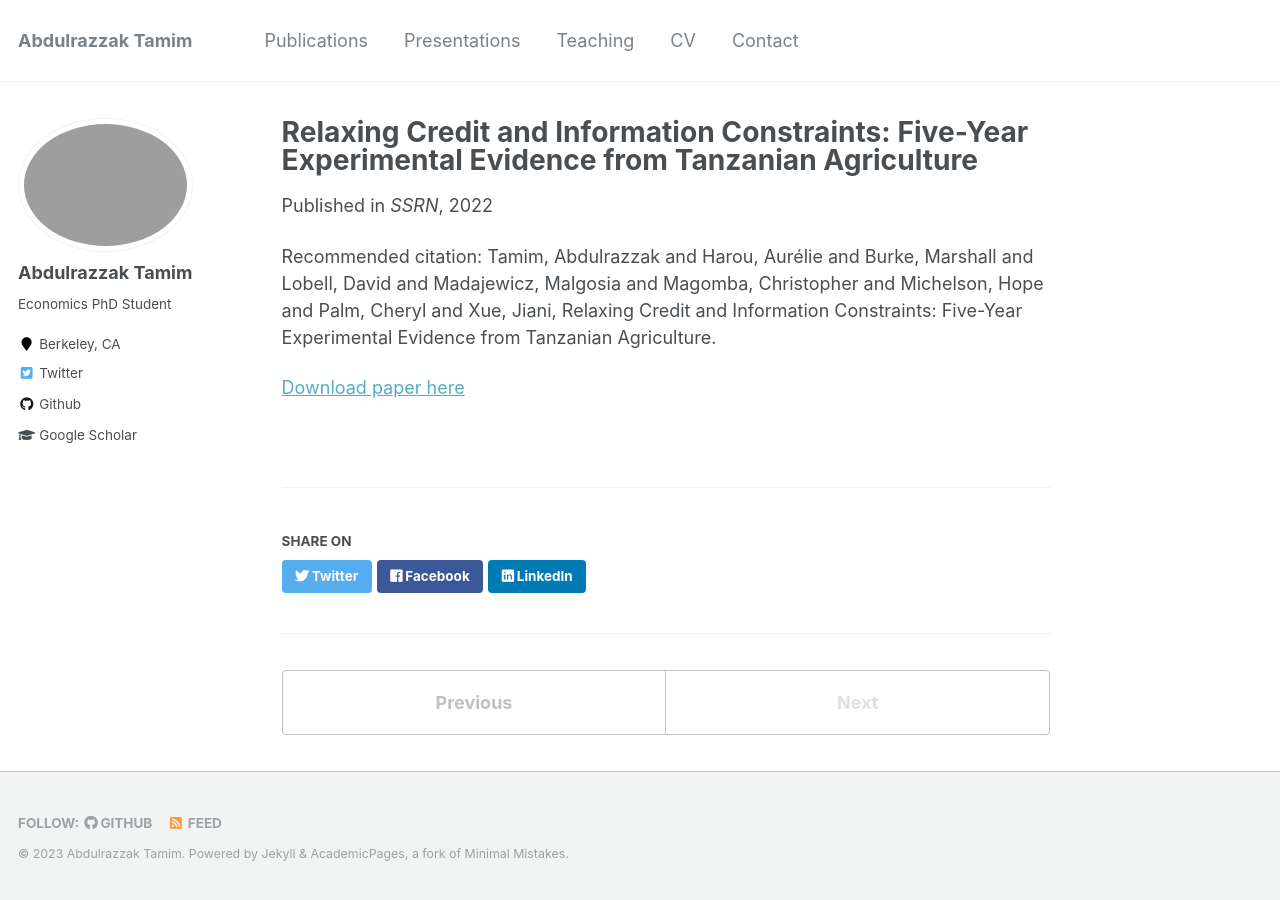
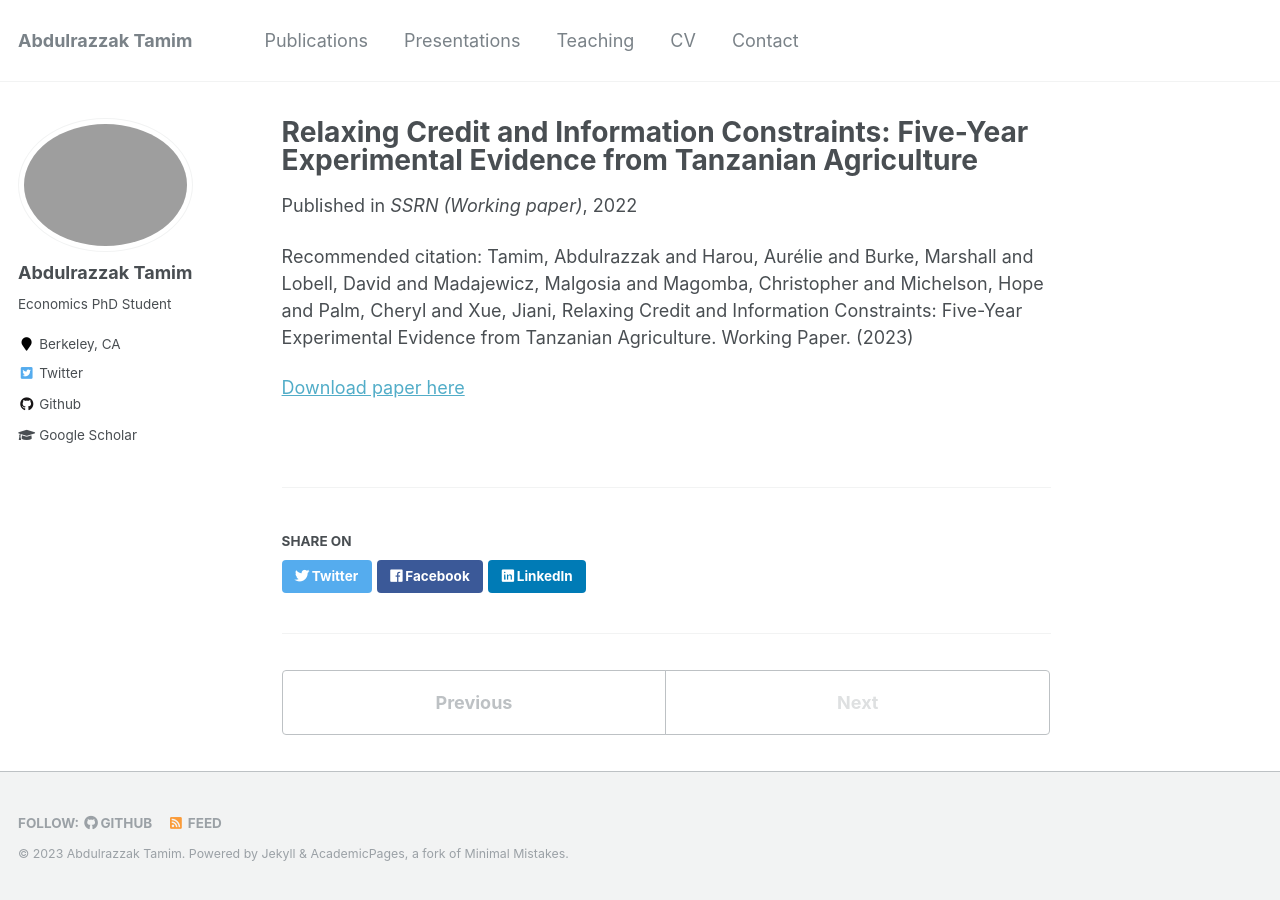
Before and after one commit to AbdulrazzakTamim/abdulrazzaktamim.github.io, a Jekyll site: the page built from _publications/SoilDoc1.md, in a window 1280 px wide. Built offline with Jekyll 4.4.1, drawn with Linux system fonts in a browser that asks for light colours; comment, search, counter and statistics services are not loaded.

Commit message:
Update SoilDoc1.md

```diff
--- a/_publications/SoilDoc1.md
+++ b/_publications/SoilDoc1.md
@@ -4,7 +4,7 @@ collection: publications
 permalink: /publication/SoilDoc1
 excerpt: Low fertilizer application by small farmers continues to inhibit crop yields around the world. The reasons behind low application rates continue to be debated. We study the longer-term outcomes of a field experiment which focused on increasing fertilizer use. The original experiment showed that plot-specific fertilizer recommendations combined with a subsidy increase amounts of applied fertilizer and maize yields relative to either intervention alone. We show that these effects dissipate once the subsidy is discontinued. Our results indicate that ability to pay for fertilizer continues to limit fertilizer use even when farmers have information about appropriate fertilizer types and amounts, and even after farmers have learned that fertilizer use is profitable.
 date: 2022-10-03
-venue: 'SSRN'
-citation: 'Tamim, Abdulrazzak and Harou, Aurélie and Burke, Marshall and Lobell, David and Madajewicz, Malgosia and Magomba, Christopher and Michelson, Hope and Palm, Cheryl and Xue, Jiani, Relaxing Credit and Information Constraints: Five-Year Experimental Evidence from Tanzanian Agriculture.'
+venue: 'SSRN (Working paper)'
+citation: 'Tamim, Abdulrazzak and Harou, Aurélie and Burke, Marshall and Lobell, David and Madajewicz, Malgosia and Magomba, Christopher and Michelson, Hope and Palm, Cheryl and Xue, Jiani, Relaxing Credit and Information Constraints: Five-Year Experimental Evidence from Tanzanian Agriculture. Working Paper. (2023)'
 ---
 [Download paper here](http://dx.doi.org/10.2139/ssrn.4252535)
```
